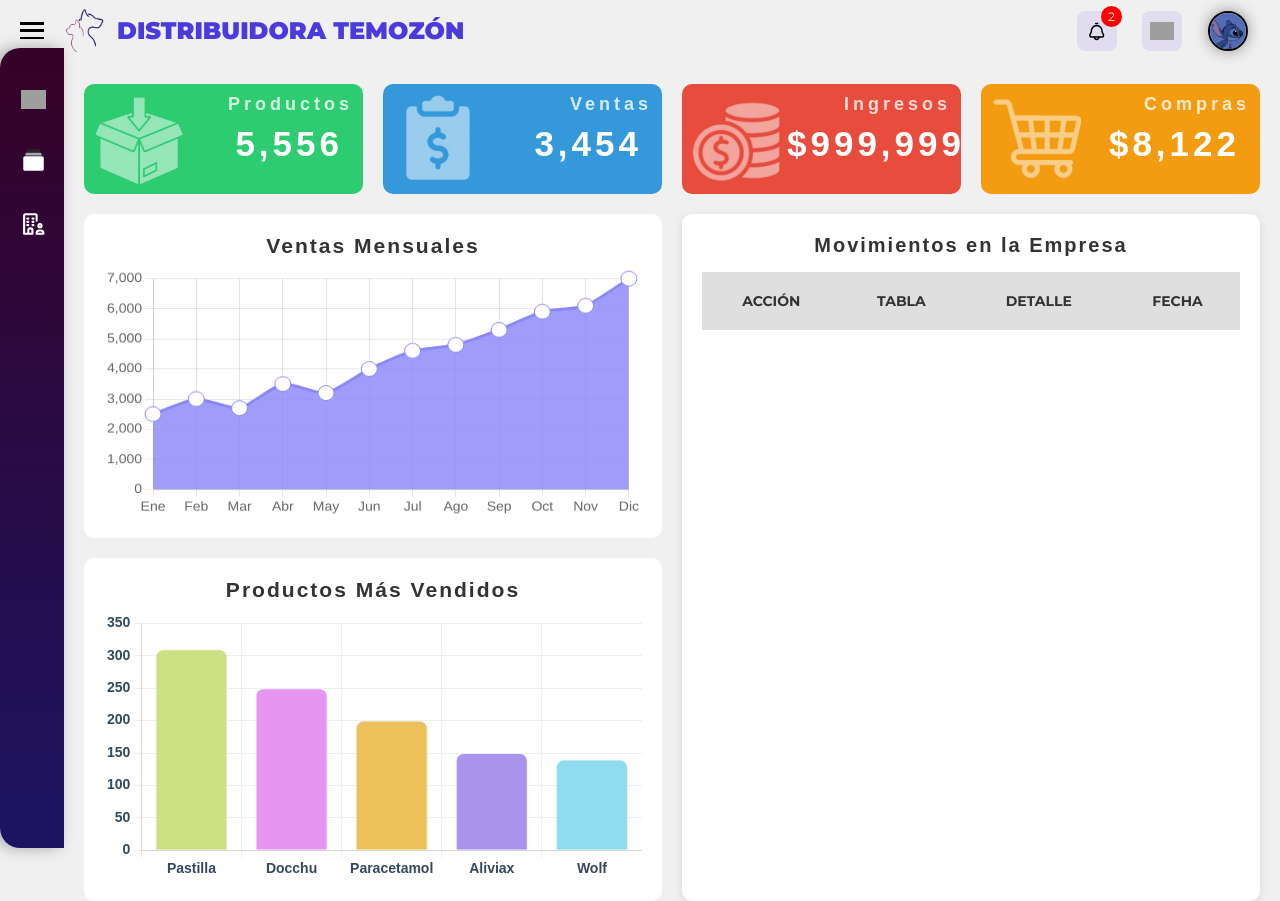
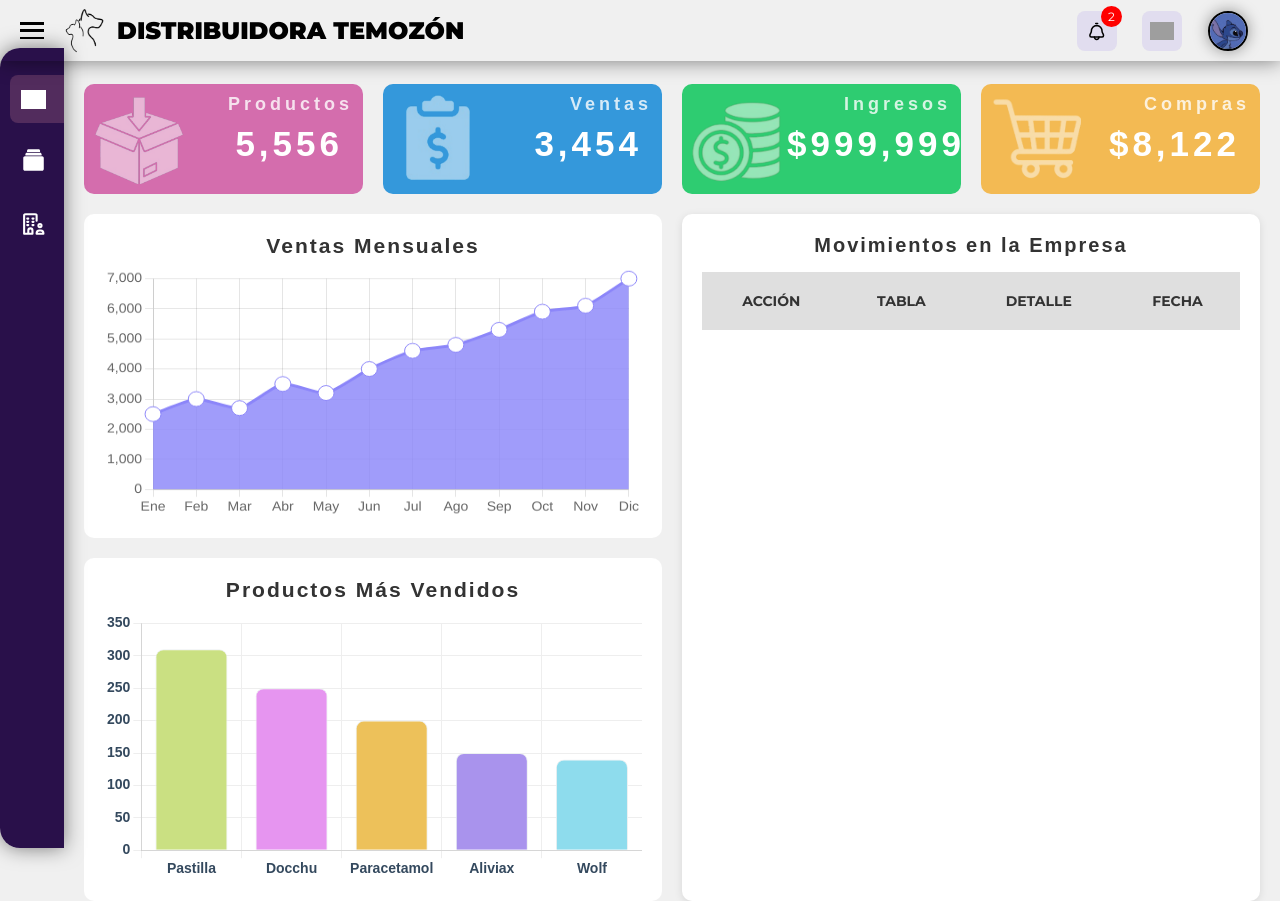
Before and after one commit to King-Cold/temozon, a PHP site: page /public/inicio.php in a window 1280 px wide. Run offline with PHP 8.4, Linux system fonts and the light colour scheme; data comes from the database, SQL or seed files in the repository; data that the repository does not hold is empty; some web fonts are replaced; grey boxes are pictures that could not be loaded.

Commit message:
Diseño 9/10

```diff
--- a/public/css/styles.css
+++ b/public/css/styles.css
@@ -34,7 +34,8 @@ header{
     display: flex;
     justify-content: space-between;
     padding: 0.45rem 2rem 0.45rem 1.27rem;
-    background: linear-gradient(135deg,#ffffff);
+    background: linear-gradient(135deg, #ffffff);
+        box-shadow: 0px 0px 20px rgba(0, 0, 0, 0.5);
     top:0;
     left:0;
 }
@@ -62,7 +63,7 @@ header{
 .menu div{
     width: 100%;
     height: 0.15rem;
-    background-color:var(--menu-color);
+    background-color:rgb(0, 0, 0);
     transition: all 0.2s ease;
 }
 .menu.menu-toggle div:first-child{
@@ -82,13 +83,14 @@ header{
 .brand .logo{
  width: 2.7rem;
  margin-left: 20px;
+   filter: brightness(0) invert(0);
 
 
 }
 .brand .name{
     font-size: 1.5rem;
     font-weight: 900;
-    color: var(--text-title-color);
+    color: rgb(0, 0, 0);
 
 
 }
@@ -108,7 +110,6 @@ header{
     transition: background-color 0.5s ease;
     background-color: #c7bdec60;
 
-    /* NUEVO: Establece mismo tamaño fijo */
     width: 2.5rem;
     height: 2.5rem;
 }
@@ -124,7 +125,7 @@ header{
     object-fit: contain;
 }
 .right .user{
-width: 2.5rem; /* o usa cualquier medida fija o relativa */
+width: 2.5rem;
   height: 2.5em;
   border-radius: 50%;
   object-fit: cover;
@@ -135,7 +136,7 @@ width: 2.5rem; /* o usa cualquier medida fija o relativa */
 
 }
 .sidebar{
-    background: linear-gradient( #360127, #1C1462);
+    background: #29104a;
     /*  background:#360127; color bonito */
     margin-top: 3rem;
     width: 4rem;
@@ -149,13 +150,14 @@ width: 2.5rem; /* o usa cualquier medida fija o relativa */
     box-shadow: -5px 0 15px rgba(0, 0, 0, 0.3);
         border-radius: 20px 0 0 20px;
     transition: width 0.5s ease;
+     box-shadow: 0px 0px 20px rgba(0, 0, 0, 0.5);
 
 }
 .sidebar.menu-toggle{
     width: 15rem;
 }
 .sidebar a{
-    width: 90%;
+    width: 100%;
     display: flex;
     align-items: center;
     gap: 1.3rem;
@@ -173,14 +175,20 @@ width: 2.5rem; /* o usa cualquier medida fija o relativa */
     background-color: var(--text-selected-color);
     transform: scale(1.13); /* Hace que el botón se agrande */
 }
-.sidebar a.selected{
-    color :var(--background-selected);
-    background-color: #4823cc60;
+
+.sidebar a.active {
+  background-color: #522c5d;
+  color: white;
+}
+.sidebar img{
+    width: 1.6rem;
+      filter: brightness(0) invert(1);
+
+
 }
 
-.sidebar img{
-    width: 1.6rem;
-
+.sidebar a.active img {
+  filter: brightness(0) invert(1);
 }
 main{
     margin-top: 4rem;
--- a/public/inicio.php
+++ b/public/inicio.php
@@ -88,7 +88,8 @@ body {
 
 .productos {
     grid-area: productos;
-    background: #2ecc71;
+    background:    #D46DAD;
+
 }
 
 .ventas {
@@ -98,12 +99,12 @@ body {
 
 .ingresos {
     grid-area: ingresos;
-    background: #e74c3c;
+    background: #2ecc71
 }
 
 .compras {
     grid-area: compras;
-    background: #f39c12;
+    background: #F3BA53;
 }
 
 .ventas-mensuales {
--- a/public/js/script-dash.js
+++ b/public/js/script-dash.js
@@ -1,3 +1,13 @@
+document.addEventListener('DOMContentLoaded', () => {
+  const links = document.querySelectorAll('.sidebar a');
+  const currentURL = window.location.href;
+
+  links.forEach(link => {
+    if (currentURL.includes(link.getAttribute('href'))) {
+      link.classList.add('active');
+    }
+  });
+});
 const menu = document.getElementById('menu');
 const sidebar = document.getElementById('sidebar');
 const dashboard = document.querySelector('.dashboard');
--- a/public/sidebar.php
+++ b/public/sidebar.php
@@ -5,7 +5,7 @@ require_once '../server/permisos.php';
     <nav>
         <ul>
             <li>
-                <a href="inicio.php">
+                <a href="inicio.php" >
                     <img src="../Icons/home-svgrepo-com.svg" alt="Home">
                     <span>PAGINA PRINCIPAL</span>
                 </a>
```
Also changed, not shown: public/js/script.js (+11 -0 lines).
